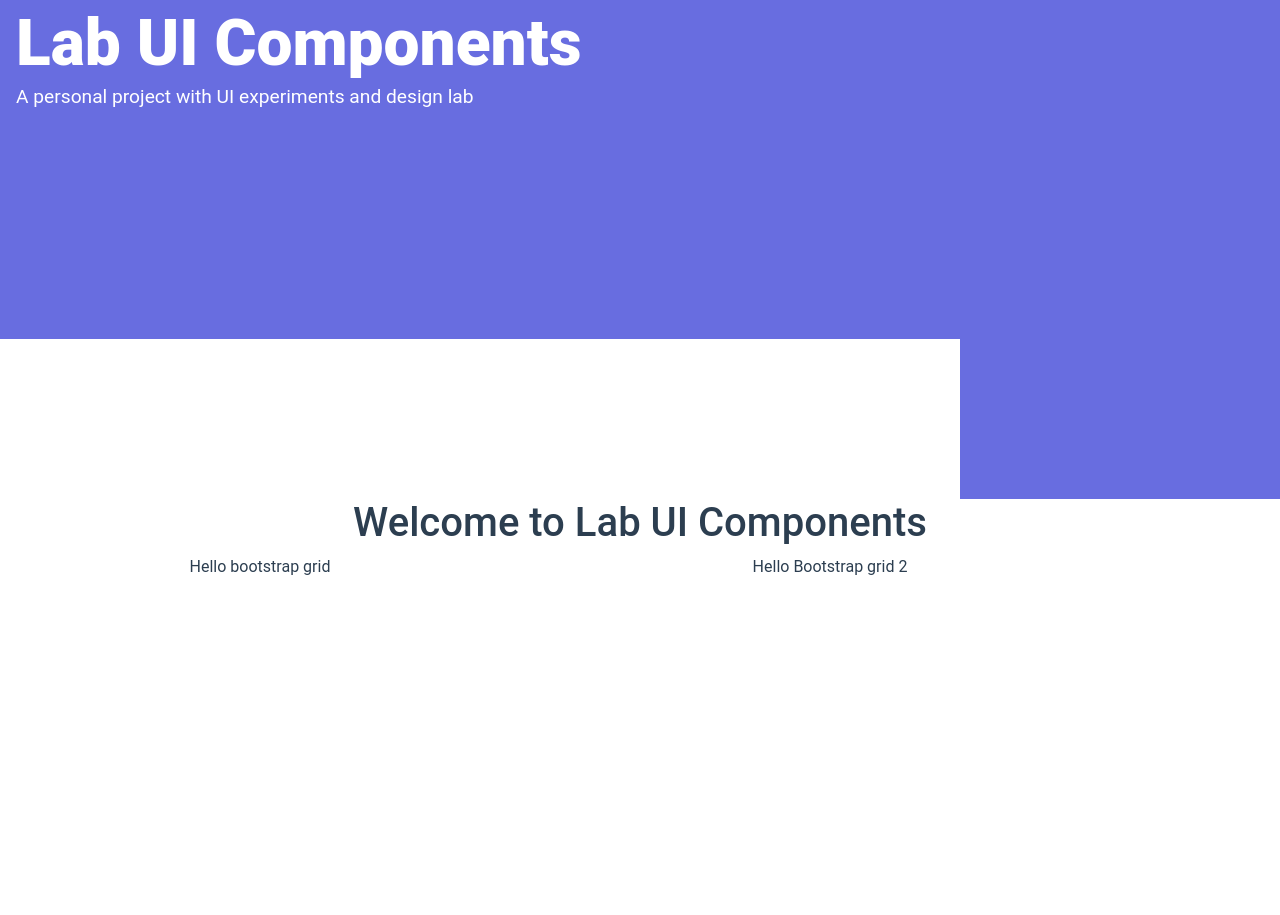
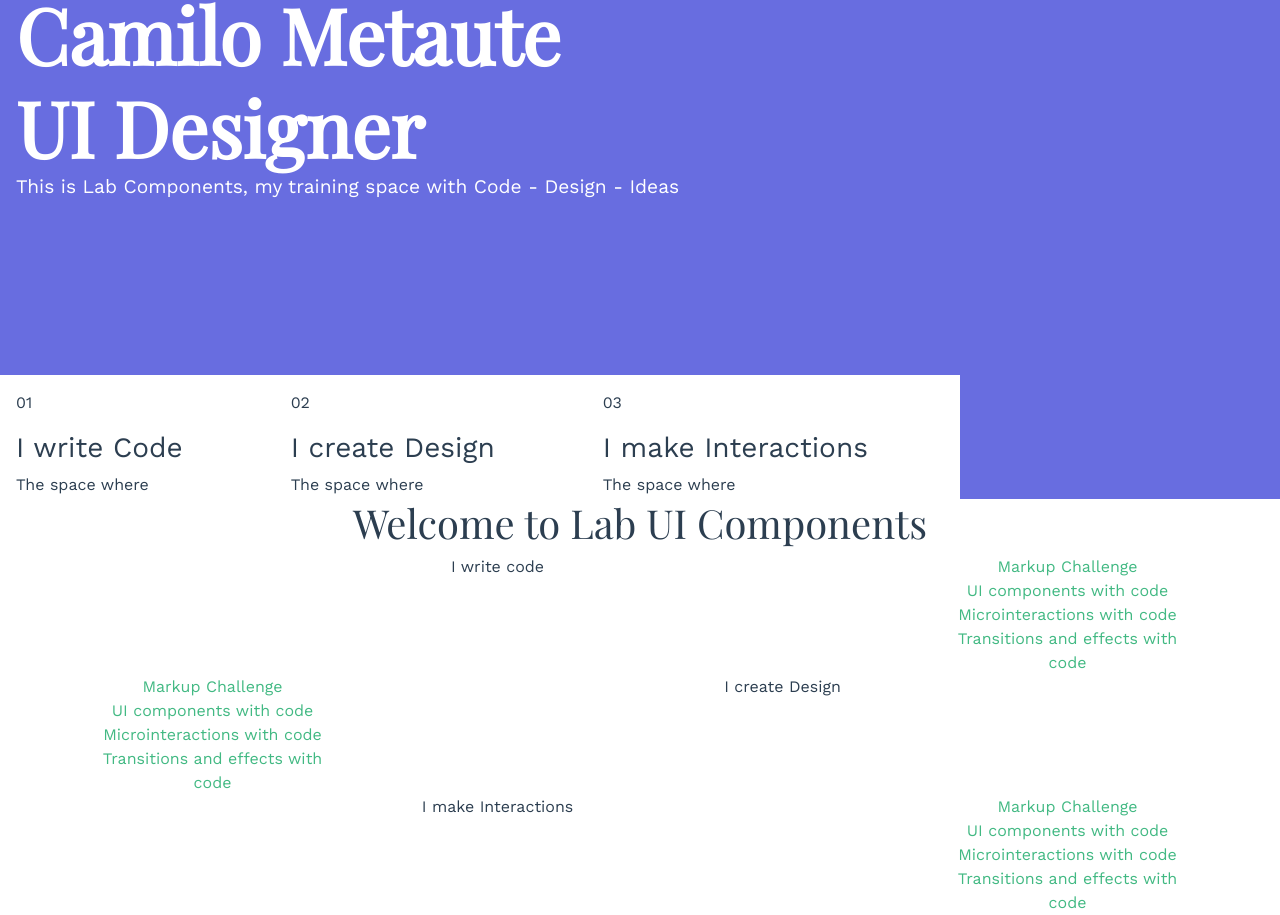
Before and after one commit to milometaute/lab-ui-components, a Vue app: page /#/ in a window 1280 px wide. Shown: the part 301-1216 px from the top of the page. Before the commit the page ends 896 px from the top, so only its background shows below. Built offline with nearby package versions, Linux system fonts and the light colour scheme.

Commit message:
the first content for my web site

```diff
--- a/public/index.html
+++ b/public/index.html
@@ -6,6 +6,8 @@
     <meta name="viewport" content="width=device-width,initial-scale=1.0">
     <link rel="icon" href="<%= BASE_URL %>favicon.ico">
     <title>lab-ui-components</title>
+    <link href="https://fonts.googleapis.com/css?family=Playfair+Display&display=swap" rel="stylesheet">
+    <link href="https://fonts.googleapis.com/css?family=Work+Sans&display=swap" rel="stylesheet">
   </head>
   <body>
     <noscript>
--- a/src/App.vue
+++ b/src/App.vue
@@ -5,22 +5,37 @@
       <div class="d-flex align-items-center py-3 lc-navbar">
         <img alt="Vue logo" class="ml-3 mr-auto" height="60px" src="http://milometaute.com/wp-content/uploads/2018/06/logo-milometaute-02.png">
         <div id="nav">
-          <router-link to="/">Home</router-link> |
-          <router-link to="/about">About me</router-link> |
-          <router-link to="/about">Lab UI</router-link>
+          <router-link to="/">About</router-link> |
+          <router-link to="/about">Work</router-link> |
+          <router-link to="/about">Articles</router-link>
         </div>
       </div>
 
       <div class="d-flex align-items-center lc-header">
         <div class="text-left mx-3">
-          <h1 class="w-100 py-0 my-0">Lab UI Components</h1>
-          <span class="w-100">A personal project with UI experiments and design lab</span>
+          <h1 class="w-100 py-0 my-0 display-2"> <span class="d-block">Camilo Metaute</span>  <span class="d-block">UI Designer</span> </h1>
+          <span class="w-100">This is Lab Components, my training space with Code - Design - Ideas</span>
         </div>
       </div>
 
-      <div class="d-flex lc-bottom-menu w-75">
+      <div class="d-flex flex-wrap flex-md-nowrap w-75 lc-bottom-menu">
+        <div class="flex-1 text-left p-3 mr-auto">
+          <p>01</p>
+          <h3>I write Code</h3>
+          <span>The space where</span>
+        </div>
+        <div class="flex-1 text-left p-3 mr-auto">
+          <p>02</p>
+          <h3>I create Design</h3>
+          <span>The space where</span>
+        </div>
+        <div class="flex-1 text-left p-3 mr-auto">
+          <p>03</p>
+          <h3>I make Interactions</h3>
+          <span>The space where</span>
+        </div>
+      </div>
 
-      </div>
     </div>
 
     <router-view/>
@@ -29,7 +44,7 @@
 
 <style>
 #app {
-  font-family: 'Roboto', Helvetica, Arial, sans-serif;
+  font-family:  'Work Sans',sans-serif, 'Playfair Display', serif;
   -webkit-font-smoothing: antialiased;
   -moz-osx-font-smoothing: grayscale;
   text-align: center;
@@ -47,6 +62,10 @@
 #nav a.router-link-exact-active {
   color: #42b983;
 }
+
+h1 {
+  font-family: 'Playfair Display';
+};
 
 .lc-navbar {
   height: 10%;
--- a/src/components/HelloWorld.vue
+++ b/src/components/HelloWorld.vue
@@ -3,11 +3,39 @@
     <h1>{{ msg }}</h1>
     <div class="container">
       <div class="row">
-        <div class="col-4">
-          <p>Hello bootstrap grid</p>
+        <div class="col-9">
+          <p>I write code</p>
+
         </div>
-        <div class="col-8">
-          <p>	Hello Bootstrap grid 2</p>
+        <div class="col-3">
+          <a class="d-block" href="">Markup Challenge</a>
+          <a class="d-block" href="">UI components with code</a>
+          <a class="d-block" href="">Microinteractions with code</a>
+          <a class="d-block" href="">Transitions and effects with code</a>
+        </div>
+      </div>
+
+      <div class="row">
+        <div class="col-3">
+          <a class="d-block" href="">Markup Challenge</a>
+          <a class="d-block" href="">UI components with code</a>
+          <a class="d-block" href="">Microinteractions with code</a>
+          <a class="d-block" href="">Transitions and effects with code</a>
+        </div>
+        <div class="col-9">
+          <p>I create Design</p>
+        </div>
+      </div>
+
+      <div class="row">
+        <div class="col-9">
+          <p>I make Interactions</p>
+        </div>
+        <div class="col-3">
+          <a class="d-block" href="">Markup Challenge</a>
+          <a class="d-block" href="">UI components with code</a>
+          <a class="d-block" href="">Microinteractions with code</a>
+          <a class="d-block" href="">Transitions and effects with code</a>
         </div>
       </div>
     </div>
```
